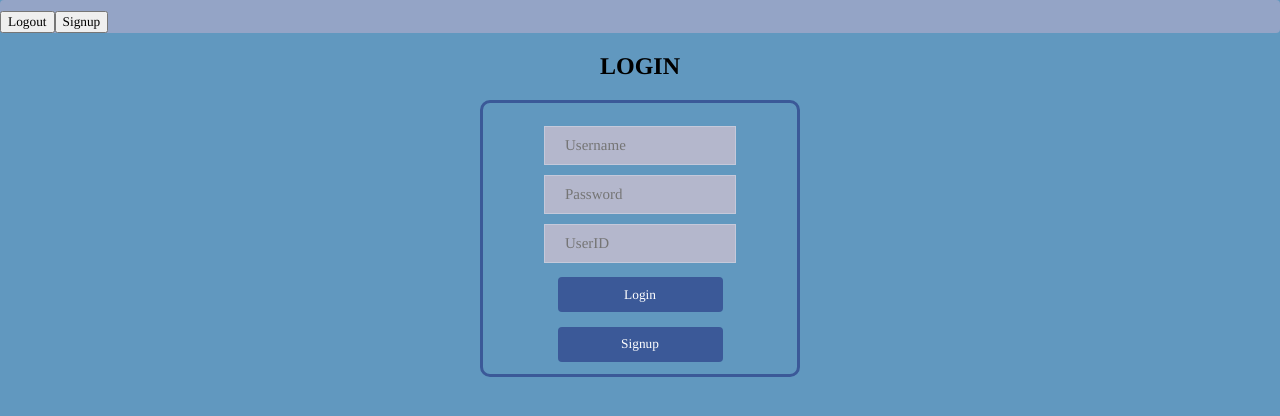
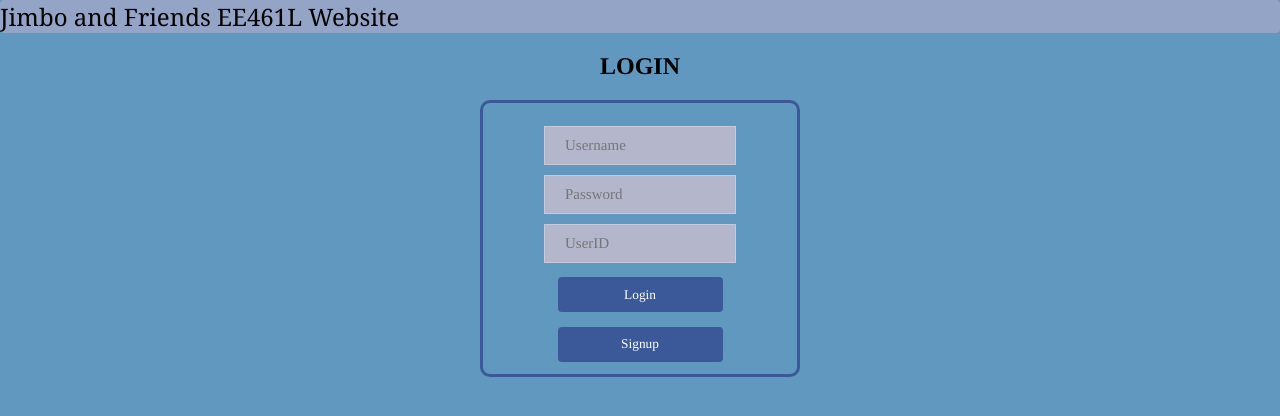
Before and after one commit to jamesjpark/JimboAndFriends, a React (Create React App) app in the folder web-app/frontend/: page / in a window 1280 px wide. Shown: the top 416 px of the page. Built offline with nearby package versions, Linux system fonts and the light colour scheme.

Commit message:
Adding Header

```diff
--- a/web-app/frontend/src/Components/Header.js
+++ b/web-app/frontend/src/Components/Header.js
@@ -2,39 +2,15 @@ import axios from "axios";
 import { useState} from 'react';
 import {useNavigate} from 'react-router-dom';
 
+
 function Header(props) {
   const navigate = useNavigate();
-  function logMeOut() {
-    axios({
-      method: "POST",
-      url:"/logout",
-    })
-    .then((response) => {
-       props.token()
-    }).catch((error) => {
-      if (error.response) {
-        console.log(error.response)
-        console.log(error.response.status)
-        console.log(error.response.headers)
-        }
-    })
-    navigate("/")
-    }
-
-
-    function Signup(){
-
-    }
 
     return(
         <header className="App-header">
+          Jimbo and Friends EE461L Website
 
-            <button onClick={logMeOut}>
-                Logout
-            </button>
-            <button onClick={Signup}>
-                Signup
-            </button>
+
         </header>
     )
 }
```
